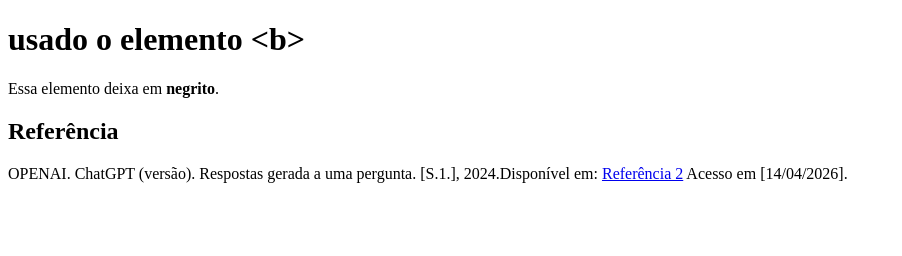
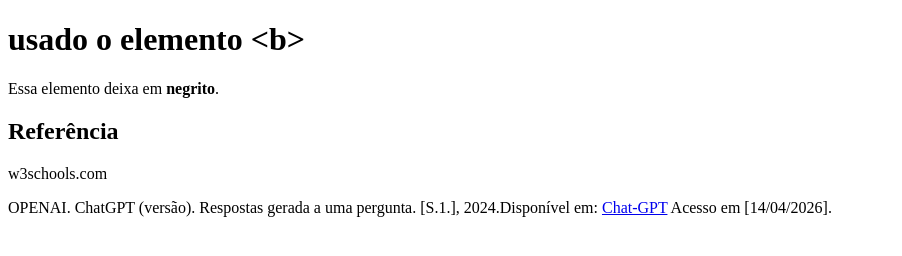
Before and after one commit to anavelosoifpr2026-rgb/laboratorio-tecweb, a plain HTML site: page atividade-pesquisa/formatacao.html in a window 1280 px wide. Shown: the whole page, without its empty margins (0-902 px from the left). Drawn offline with Linux system fonts and the light colour scheme.

Commit message:
site 2.1

```diff
--- a/atividade-pesquisa/formatacao.html
+++ b/atividade-pesquisa/formatacao.html
@@ -7,7 +7,7 @@
         <h1> usado o elemento &lt;b&gt;</h1>
         <p> Essa elemento deixa em <b>negrito</b>.</p>
         <h2>Referência</h2>
-        <p><a href="https://www.w3schools.com/html/tryit.asp?filename=tryhtml_formatting.asp"></a></p>
-        <p>OPENAI. ChatGPT (versão). Respostas gerada a uma pergunta. [S.1.], 2024.Disponível em: <a href="https://chat.openai.com">Referência 2</a> Acesso em [14/04/2026].</p>
+        <p><a href="https://www.w3schools.com/html/tryit.asp?filename=tryhtml_formatting.asp"></a>w3schools.com</p>
+        <p>OPENAI. ChatGPT (versão). Respostas gerada a uma pergunta. [S.1.], 2024.Disponível em: <a href="https://chat.openai.com">Chat-GPT</a> Acesso em [14/04/2026].</p>
         </body>
 </html>
```
